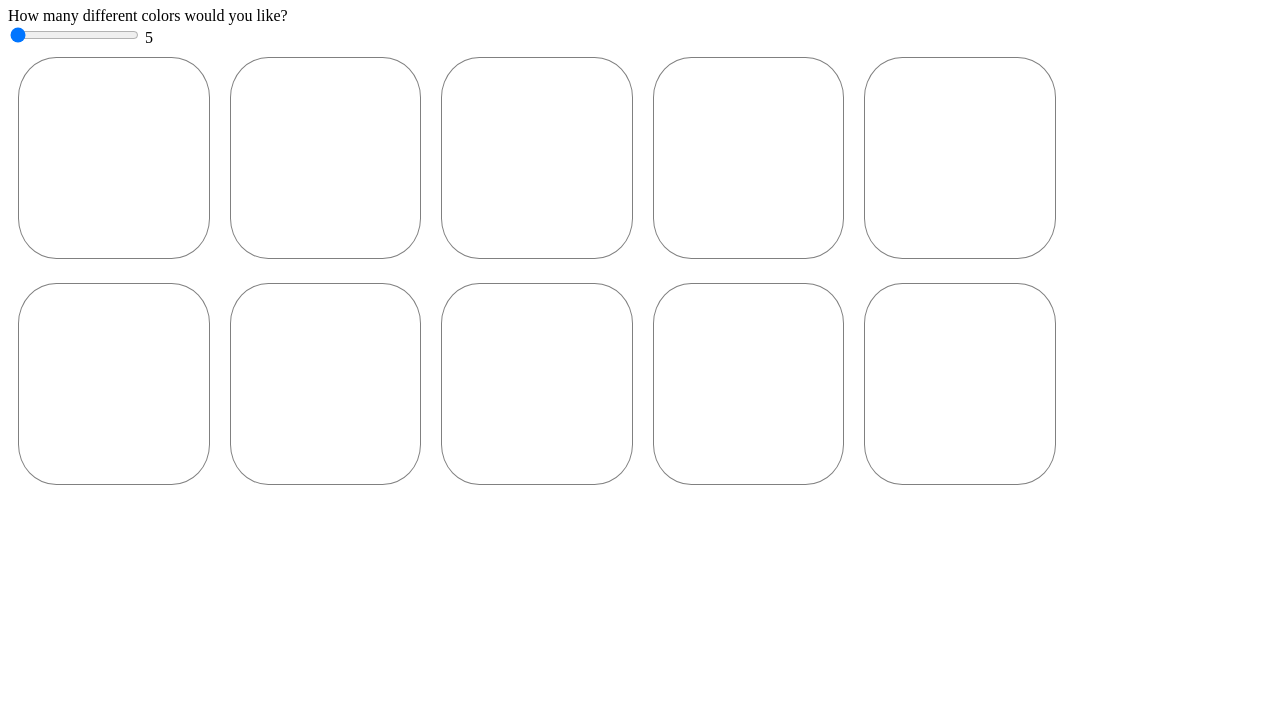
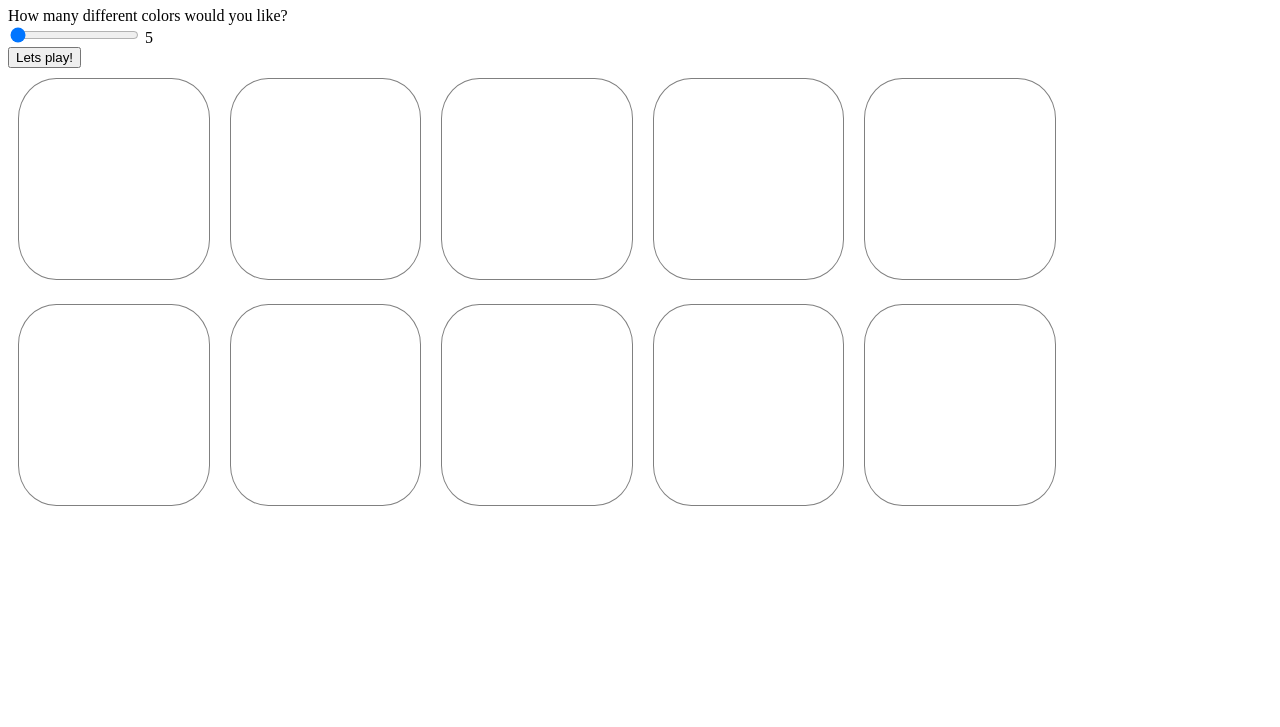
Before and after one commit to Meryldominguez/Memory-Game, a plain HTML site: page index.html in a window 1280 px wide. Shown: the part 73-800 px from the top of the page. Drawn offline with Linux system fonts and the light colour scheme.

Commit message:
Added start button to html

```diff
--- a/index.html
+++ b/index.html
@@ -7,13 +7,14 @@
   </head>
   <body>
     <h1>Memory Game!</h1>
-    <div id="settings">
+    <form id="settings">
       <label for="number">How many different colors would you like?</label>
       <div class="range-slider">
         <input class="range-slider__range" type="range" value="5" min="5" max="30">
         <span class="range-slider__value"></span>
       </div>
-    </div>
+      <button>Lets play!</button>
+    </form>
     <div id="game">
     </div>
     <script src="Memory game.js"></script>
```
